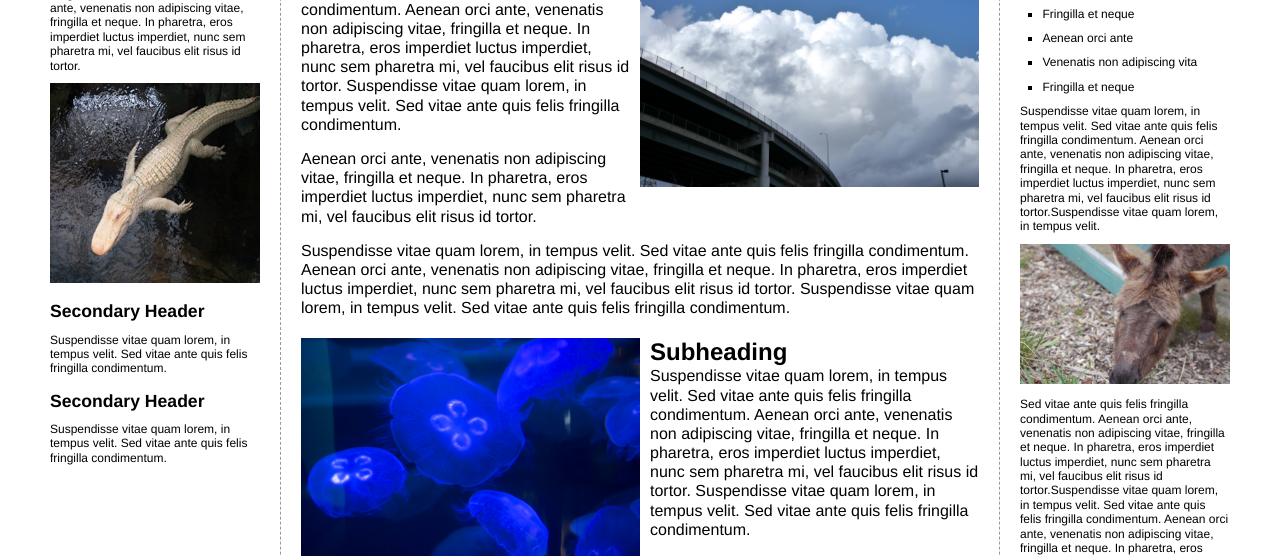
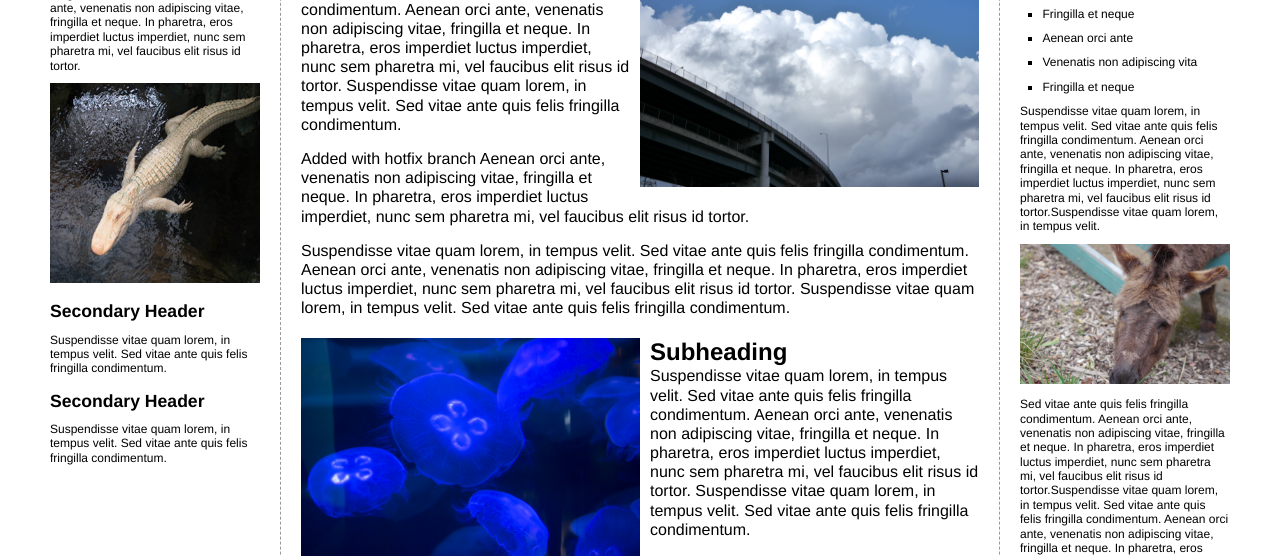
Before and after one commit to michael-liu00/digwo2opdracht, a plain HTML site: page www/index.html in a window 1280 px wide. Shown: the part 242-798 px from the top of the page. Drawn offline with Linux system fonts and the light colour scheme.

Commit message:
hotfix added

```diff
--- a/www/index.html
+++ b/www/index.html
@@ -39,6 +39,7 @@
               ante quis felis fringilla condimentum.
             </p>
             <p>
+              Added with hotfix branch
               Aenean orci ante, venenatis non adipiscing vitae, fringilla et
               neque. In pharetra, eros imperdiet luctus imperdiet, nunc sem
               pharetra mi, vel faucibus elit risus id tortor.
```
